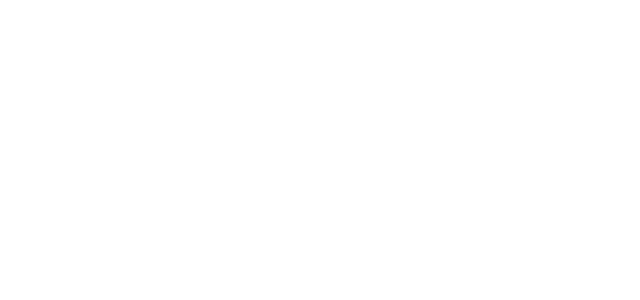
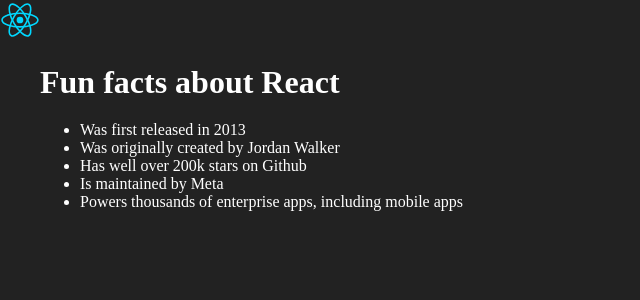
Before and after one commit to joshua-akuna/scrimba-react-tutorials, a React (Vite) app: page /new-react-facts in a window 1280 px wide. Before the commit this address had no page. Shown: the top 300 px of the page, without its empty margins (0-640 px from the left). Built offline with nearby package versions, Linux system fonts and the light colour scheme.

Commit message:
ReactFacts2 page created

```diff
--- a/pages/HomePage.jsx
+++ b/pages/HomePage.jsx
@@ -1,18 +1,22 @@
-import { Link } from "react-router-dom";
+import { Link } from 'react-router-dom';
 
-export default function HomePage(){
-
+export default function HomePage() {
   return (
     <div>
       <nav>
         <ul>
-                    <li><Link to="/">Home</Link></li>
-                    <li><Link to="/react-facts">React Facts</Link></li>
+          <li>
+            <Link to='/'>Home</Link>
+          </li>
+          <li>
+            <Link to='/react-facts'>React Facts 1</Link>
+          </li>
+          <li>
+            <Link to='/new-react-facts'>React Facts 2</Link>
+          </li>
         </ul>
       </nav>
-            <h1>
-                This is the Home page
-            </h1>
+      <h1>This is the Home page</h1>
     </div>
-    )
+  );
 }
--- /dev/null
+++ b/pages/ReactFacts1.jsx
@@ -0,0 +1,29 @@
+import Header from '../components/Header1';
+import MainContent from '../components/MainContent1';
+import Footer from '../components/Footer1';
+
+export default function ReactFacts1() {
+  return (
+    <div className='facts'>
+      <Header />
+      <MainContent />
+      <Footer />
+    </div>
+  );
+}
+
+function TemporaryName() {
+  return (
+    <main className='react react-facts'>
+      <img src='react-logo.svg' alt='react logo' width='40px' />
+      <h1>Fun facts about React</h1>
+      <ul>
+        <li>Was first released in 2013</li>
+        <li>Was originally created by Jordan Walker</li>
+        <li>Has well over 200k stars on Github</li>
+        <li>Is maintained by Meta</li>
+        <li>Powers thousands of enterprise apps, including mobile apps</li>
+      </ul>
+    </main>
+  );
+}
--- a/pages/ReactFacts.jsx
+++ b/pages/ReactFacts2.jsx
@@ -1,18 +1,4 @@
-import Header from '../components/Header';
-import MainContent from '../components/MainContent';
-import Footer from '../components/Footer';
-
-export default function ReactFacts() {
-  return (
-    <div className='facts'>
-      <Header />
-      <MainContent />
-      <Footer />
-    </div>
-  );
-}
-
-function TemporaryName() {
+export default function ReactFacts2() {
   return (
     <main className='react react-facts'>
       <img src='react-logo.svg' alt='react logo' width='40px' />
--- a/src/App.jsx
+++ b/src/App.jsx
@@ -1,18 +1,20 @@
-import './App.css'
-import React from 'react'
-import { BrowserRouter as Router, Routes, Route } from 'react-router-dom'
-import HomePage from '../pages/HomePage'
-import ReactFacts from '../pages/ReactFacts'
+import './App.css';
+import React from 'react';
+import { BrowserRouter as Router, Routes, Route } from 'react-router-dom';
+import HomePage from '../pages/HomePage';
+import ReactFacts1 from '../pages/ReactFacts1';
+import ReactFacts2 from '../pages/ReactFacts2';
 
 function App() {
   return (
     <Router>
       <Routes>
-        <Route path="/" element={<HomePage />} />
-        <Route path="/react-facts" element={<ReactFacts />} />
+        <Route path='/' element={<HomePage />} />
+        <Route path='/react-facts' element={<ReactFacts1 />} />
+        <Route path='/new-react-facts' element={<ReactFacts2 />} />
       </Routes>
     </Router>
-  )
+  );
 }
 
-export default App
+export default App;
```
Also changed, not shown: components/Footer1.jsx (renamed from components/Footer.jsx), components/Header1.jsx (renamed from components/Header.jsx), components/MainContent1.jsx (renamed from components/MainContent.jsx). Lines whose indentation alone changed are shown as unchanged.
